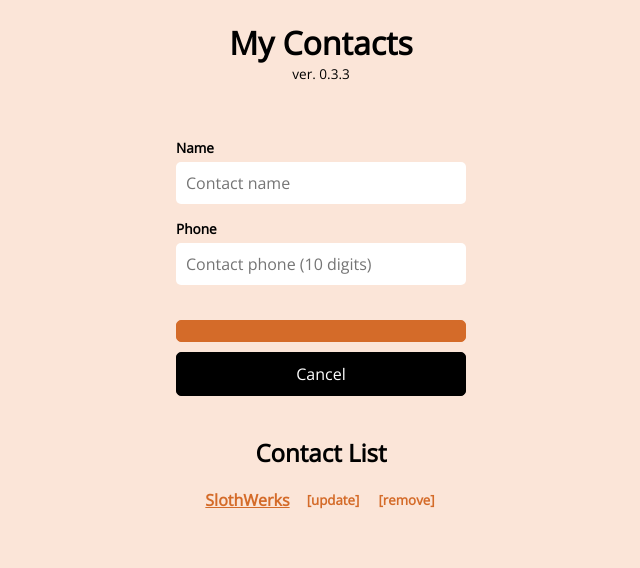
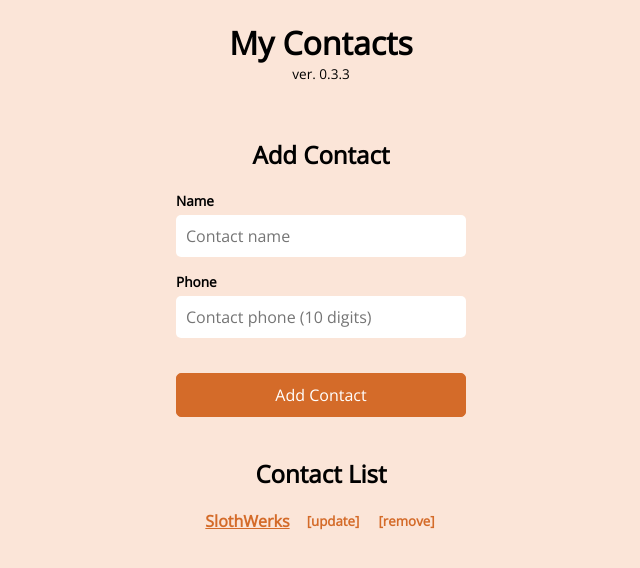
Before and after one commit to slothwerks-studio/contact-list, a React (Create React App) app: page / in a window 1280 px wide. Shown: the top 568 px of the page, without its empty margins (319-959 px from the left). Built offline with nearby package versions, Linux system fonts and the light colour scheme.

Commit message:
Added dynamic UI based on form mode

```diff
--- a/src/App.js
+++ b/src/App.js
@@ -82,6 +82,13 @@ function App() {
     );
   });
 
+  // Build dynamic content for UI based on form mode
+  const formLabel = `${form.mode} Contact`;
+  let cancelButtonClass = "";
+  if (form.mode === "Add") {
+    cancelButtonClass = "hidden";
+  }
+
   return (
     <Fragment>
       <header>
@@ -98,7 +105,7 @@ function App() {
         <section>
 
           <h2 id="form-heading">
-            {/* Heading content determined by JS */}
+            { formLabel }
           </h2>
 
           <form id="contact-form">
@@ -131,11 +138,12 @@ function App() {
                 id="submit-button"
                 type="submit"
               >
-                {/* Button content determined by JS */}
+                { formLabel }
               </button>
               <button
                 id="cancel-button"
                 type="button"
+                className={cancelButtonClass}
               >
                 Cancel
               </button>
```
